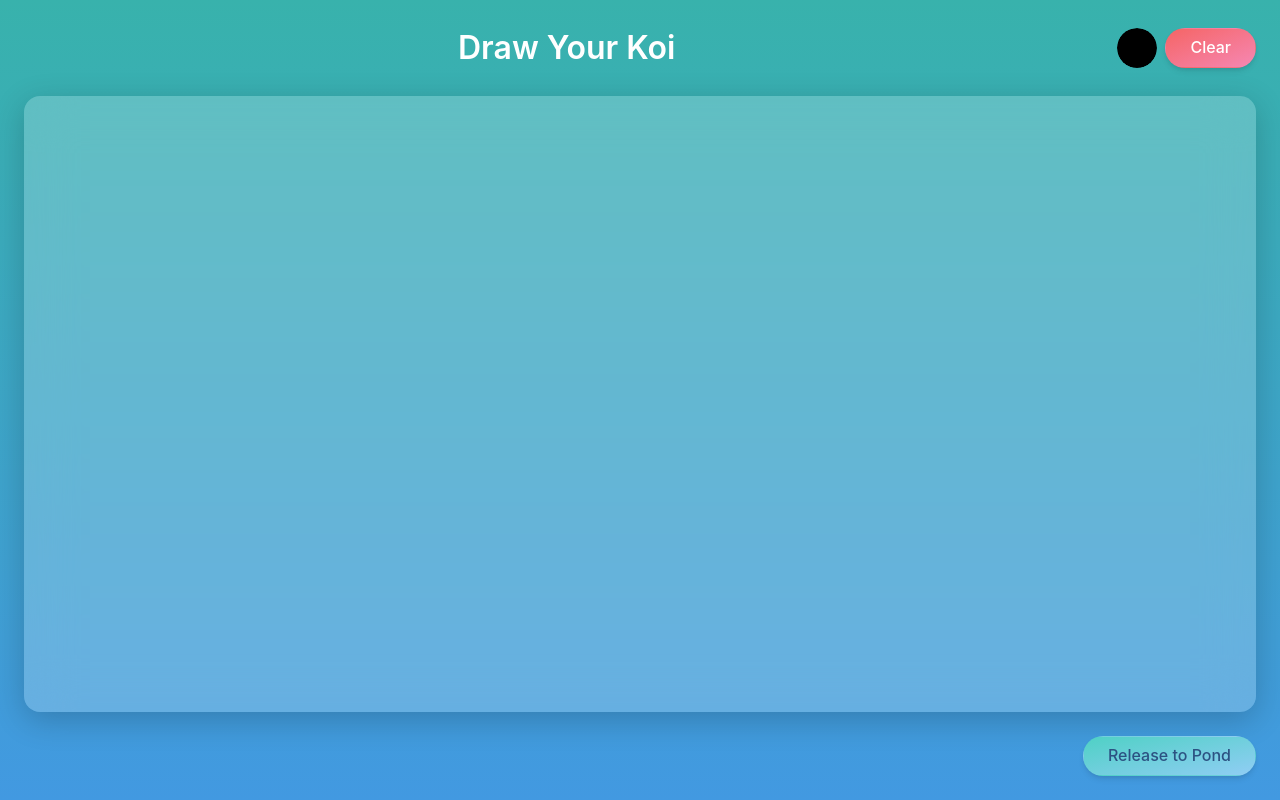
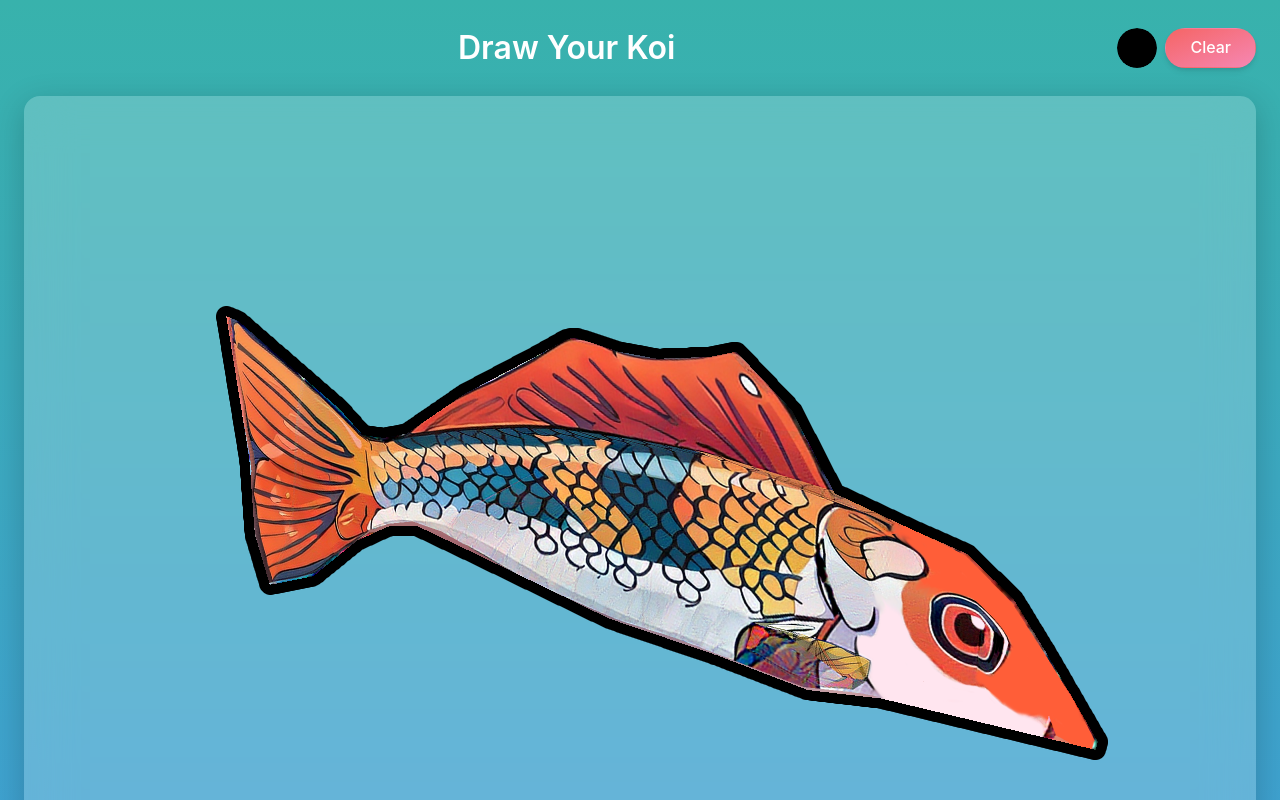
Before and after one commit to harunrasyid/ikeno, a React (Vite) app: page /draw in a window 1280 px wide. Shown: the top 800 px of the page. Built offline with nearby package versions, Linux system fonts and the light colour scheme; no server answers.

Commit message:
Changes: - Feat: Change texture override method in boid - Feat: Add guideline image in the draw screen
Modules
- Pond module
- Draw module

```diff
--- /dev/null
+++ b/src/assets/images/index.ts
@@ -0,0 +1,5 @@
+import guideline from "./guideline.png";
+
+export const images = {
+  guideline,
+};
--- a/src/modules/draw/pages/DrawPage/DrawPage.style.ts
+++ b/src/modules/draw/pages/DrawPage/DrawPage.style.ts
@@ -2,7 +2,7 @@ import { SystemStyleObject } from "@chakra-ui/react";
 
 const styles: { [key: string]: SystemStyleObject } = {
   page: {
-    height: "100vh",
+    // height: "100vh",
     width: "100vw",
     padding: "24px",
     gap: "24px",
@@ -93,6 +93,12 @@ const styles: { [key: string]: SystemStyleObject } = {
     boxShadow: "md",
     transition: "all 0.3s ease-in-out",
   },
+
+  guideline: {
+    position: "absolute",
+    width: "1024px",
+    height: "1024px",
+  },
 };
 
 export { styles };
--- a/src/modules/draw/pages/DrawPage/DrawPage.tsx
+++ b/src/modules/draw/pages/DrawPage/DrawPage.tsx
@@ -1,6 +1,15 @@
 import { useNavigate } from "react-router";
-import { Button, HStack, Input, Spacer, Text, VStack } from "@chakra-ui/react";
+import {
+  Button,
+  HStack,
+  Image,
+  Input,
+  Spacer,
+  Text,
+  VStack,
+} from "@chakra-ui/react";
 import { dataURLtoBlob } from "@/utils";
+import { images } from "@/assets/images";
 import { styles } from "./DrawPage.style";
 import { useDraw, useUpload } from "./hooks";
 
@@ -55,12 +64,14 @@ export const DrawPage = () => {
         <canvas
           ref={canvasRef}
           style={{
-            width: "100%",
-            height: "100%",
+            width: "1024px",
+            height: "1024px",
             cursor: "crosshair",
             touchAction: "none",
+            zIndex: 5,
           }}
-        />
+        ></canvas>
+        <Image src={images.guideline} sx={styles.guideline} />
       </VStack>
 
       {/* Submit Button */}
--- a/src/modules/pond/pages/PondPage/components/Boid/Boid.tsx
+++ b/src/modules/pond/pages/PondPage/components/Boid/Boid.tsx
@@ -11,36 +11,41 @@ export const Boid = ({
   animation,
   textureUrl,
 }: IBoidProps) => {
+  // Load the GLB model
   const { scene, animations } = useGLTF(`/models/${model}.glb`);
+
+  // Load the custom-painted texture
   const texture = useLoader(TextureLoader, textureUrl);
+  texture.flipY = false;
 
+  // Clone the scene to make it safe for reuse
   const clone = useMemo(() => SkeletonUtils.clone(scene) as Group, [scene]);
+
   const group = useRef<Group>(null);
+
+  // Set up animation actions
   const { actions } = useAnimations(animations, group);
 
+  // Apply texture to all mesh materials
   useEffect(() => {
     clone.traverse((child: Object3D) => {
       if ((child as Mesh).isMesh) {
         const mesh = child as Mesh;
         mesh.castShadow = true;
 
-        if (Array.isArray(mesh.material)) {
-          // Apply texture to multi-material meshes
-          mesh.material.forEach((material) => {
-            if ("map" in material) {
-              material.map = texture;
-              material.needsUpdate = true;
-            }
-          });
-        } else if ("map" in mesh.material) {
-          // Apply texture to single-material meshes
-          mesh.material.map = texture;
-          mesh.material.needsUpdate = true;
-        }
+        const material = mesh.material;
+
+        // @ts-expect-error: fix later
+        material.map = texture;
+        // @ts-expect-error: fix later
+        material.needsUpdate = true;
+        // @ts-expect-error: fix later
+        material.color.set(0xffffff);
       }
     });
   }, [clone, texture]);
 
+  // Play the animation
   useEffect(() => {
     actions?.[animation]?.play();
     return () => {
```
Also changed, not shown: public/textures/overlay.png (deleted), src/assets/images/guideline.png (added).
